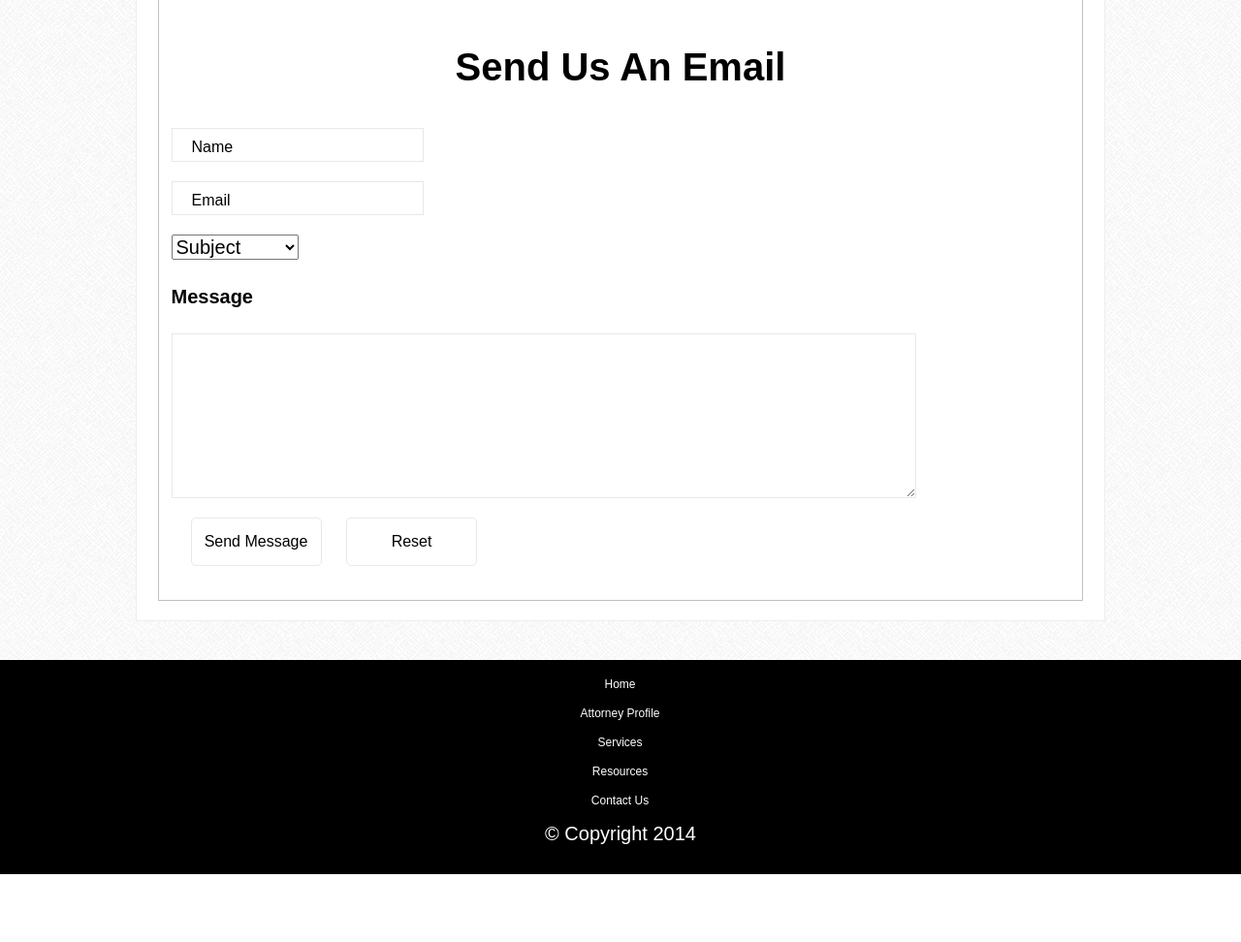
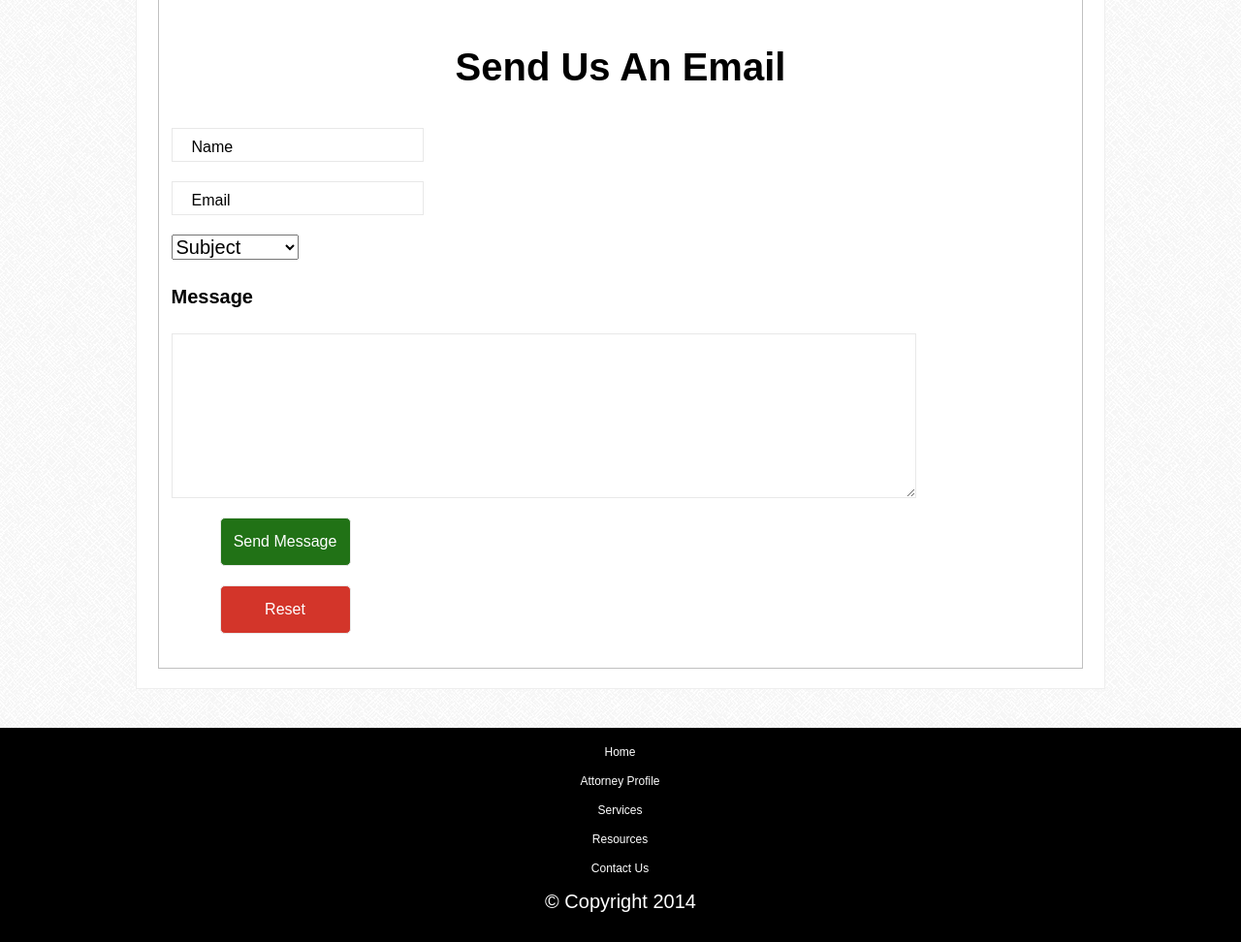
Before and after one commit to mv2sa/bolhufasLaw, a PHP site: page /contactUs.html in a window 1280 px wide. Shown: the part 730-1702 px from the top of the page at 97% size. Before the commit the page ends 1632 px from the top, so only its background shows below. Run offline with PHP 8.4, Linux system fonts and the light colour scheme; some libraries are stand-ins or nearby versions; some web fonts are replaced.

Commit message:
Made changes to contact page

```diff
--- a/contactUs.html
+++ b/contactUs.html
@@ -112,7 +112,7 @@
                                 <h4>Message</h4>
                                 <textarea type="message" name="message" value="Message" rows="7" cols="50"></textarea>
                                     <input type="submit" value="Send Message" id="send" />
-                                    <input type="submit" value="Reset" id="send" />
+                                    <input type="submit" value="Reset" id="reset" />
                             </fieldset>
                         </form>
                     </div>
--- a/css/main.css
+++ b/css/main.css
@@ -131,7 +131,7 @@ body {
 
 main {
     position: relative;
-    width: 90%;
+    width: 86%;
     margin: 0 auto;
 }
 
@@ -421,7 +421,7 @@ main {
     font-size: 2.5em;
 }
 .form input {
-    width: 260px;
+    width: 215px;
     height: 35px;
     padding: 5px 20px 0px 20px;
     margin: 0 0 20px 0;
@@ -432,7 +432,7 @@ main {
     border: 1px solid #e8e8e8;
 }
 .form textarea {
-    width: 260px;
+    width: 217px;
     height: 170px;
     padding: 12px 20px 0px 20px;
     margin: 0 0 20px 0;
@@ -457,14 +457,26 @@ main {
 
 }
 #send {
-    color: #000;
+    color: #fff;
     width: 135px;
     height: 50px;
     border: 1px solid #e8e8e8;
     border-radius: 5px;
     margin-left: 50px;
     padding: 0;
-    background: #fff;
+    background: #217216;
+    display: block;
+    text-align: center;
+}
+#reset {
+    color: #fff;
+    width: 135px;
+    height: 50px;
+    border: 1px solid #e8e8e8;
+    border-radius: 5px;
+    margin-left: 50px;
+    padding: 0;
+    background: #D3352A;
     display: block;
     text-align: center;
 }
@@ -538,6 +550,12 @@ main {
 }
 
 @media only screen and (min-width: 768px) {
+
+    main {
+    position: relative;
+    width: 90%;
+    margin: 0 auto;
+    }
 
     #h-headerWrapper {
         background: #000000; /* Old browsers */
@@ -680,16 +698,28 @@ main {
 
 
     /* Contact Us Page */
-    #send {
-        color: #000;
+   #send {
+    color: #fff;
+    width: 135px;
+    height: 50px;
+    border: 1px solid #e8e8e8;
+    border-radius: 5px;
+    margin-left: 50px;
+    padding: 0;
+    background: #217216;
+    display: block;
+    text-align: center;
+    }
+    #reset {
+        color: #fff;
         width: 135px;
         height: 50px;
         border: 1px solid #e8e8e8;
         border-radius: 5px;
-        margin-left: 20px;
+        margin-left: 50px;
         padding: 0;
-        background: #fff;
-        display: inline-block;
+        background: #D3352A;
+        display: block;
         text-align: center;
     }
     .form textarea {
```
